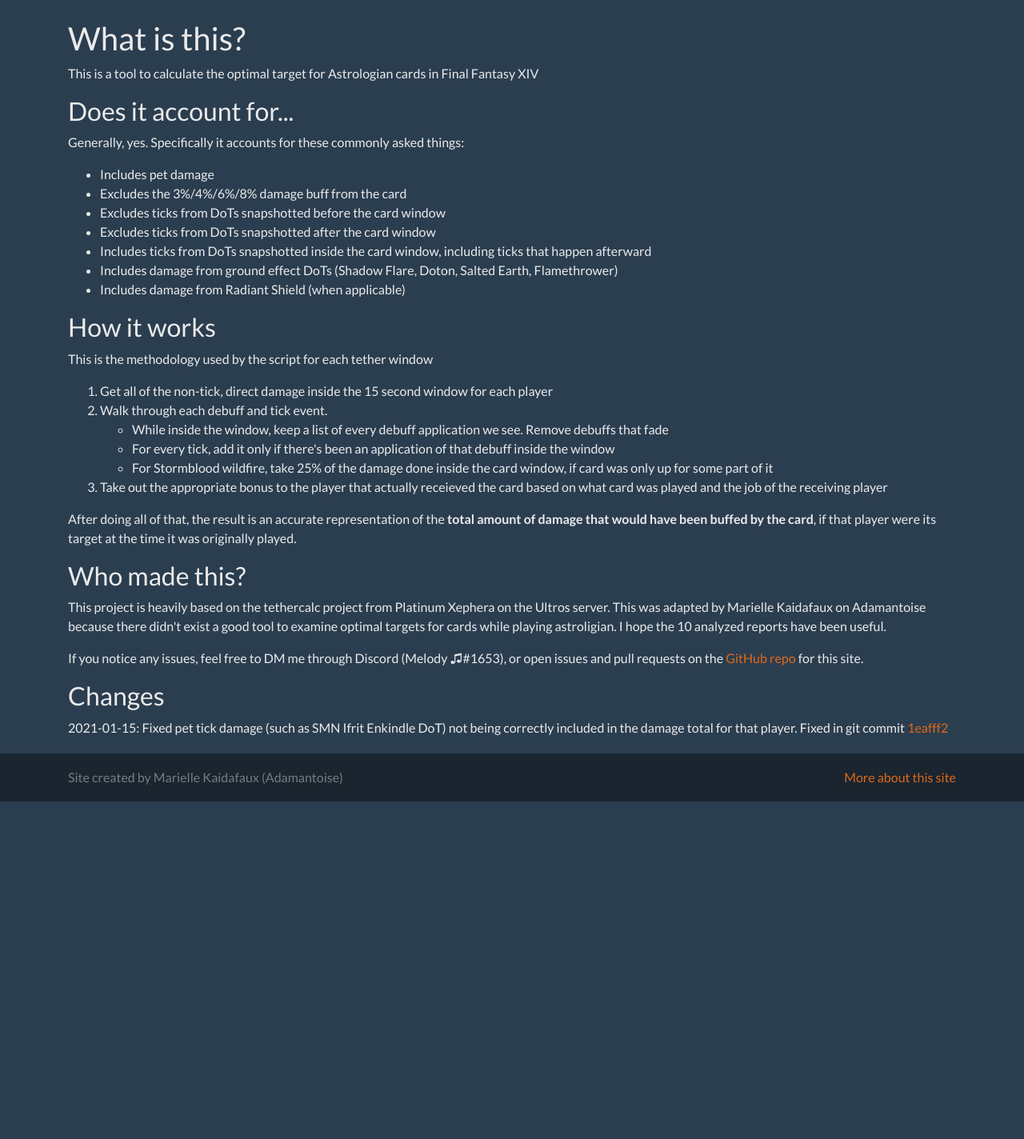
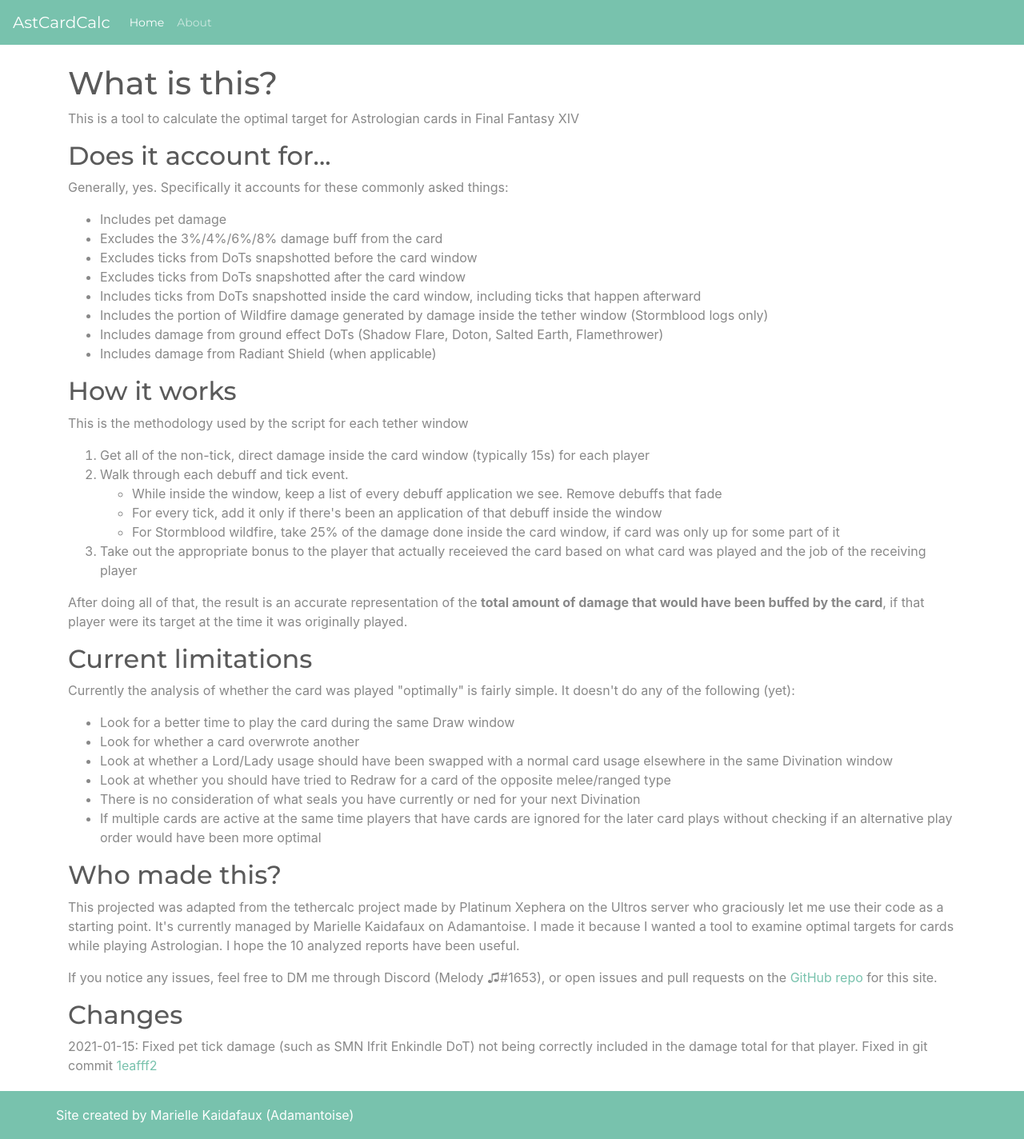
Before and after one commit to meldontaragon/astcardcalc, a Flask app: page /about in a window 1280 px wide. Shown: the whole page at 80% size. Before the commit the page ends 1002 px from the top, so only its background shows below. Run offline with Flask 2, Linux system fonts and the light colour scheme; tables that the repository leaves empty hold one stand-in row (values such as "Sample post"); some libraries are stand-ins or nearby versions.

Commit message:
Early work on card duration as well as adding a simple light green theme

```diff
--- a/templates/about.html
+++ b/templates/about.html
@@ -14,6 +14,7 @@
     <li>Excludes ticks from DoTs snapshotted before the card window</li>
     <li>Excludes ticks from DoTs snapshotted after the card window</li>
     <li>Includes ticks from DoTs snapshotted inside the card window, including ticks that happen afterward</li>
+    <li>Includes the portion of Wildfire damage generated by damage inside the tether window (Stormblood logs only)</li>
     <li>Includes damage from ground effect DoTs (Shadow Flare, Doton, Salted Earth, Flamethrower)</li>
     <li>Includes damage from Radiant Shield (when applicable)</li>
 </ul>
@@ -22,7 +23,7 @@
 
 <p>This is the methodology used by the script for each tether window</p>
 <ol>
-    <li>Get all of the non-tick, direct damage inside the 15 second window for each player</li>
+    <li>Get all of the non-tick, direct damage inside the card window (typically 15s) for each player</li>
     <li>Walk through each debuff and tick event.
         <ul>
             <li>While inside the window, keep a list of every debuff application we see. Remove debuffs that fade</li>
@@ -35,9 +36,20 @@
 
 <p>After doing all of that, the result is an accurate representation of the <strong>total amount of damage that would have been buffed by the card</strong>, if that player were its target at the time it was originally played.</p>
 
+<h2>Current limitations</h2>
+<p>Currently the analysis of whether the card was played "optimally" is fairly simple. It doesn't do any of the following (yet):</p>
+<ul>
+    <li>Look for a better time to play the card during the same Draw window</li>
+    <li>Look for whether a card overwrote another</li>
+    <li>Look at whether a Lord/Lady usage should have been swapped with a normal card usage elsewhere in the same Divination window</li>
+    <li>Look at whether you should have tried to Redraw for a card of the opposite melee/ranged type</li>
+    <li>There is no consideration of what seals you have currently or ned for your next Divination</li>
+    <li>If multiple cards are active at the same time players that have cards are ignored for the later card plays without checking if an alternative play order would have been more optimal</li>
+</ul>
+
 <h2>Who made this?</h2>
 
-<p>This project is heavily based on the tethercalc project from Platinum Xephera on the Ultros server. This was adapted by Marielle Kaidafaux on Adamantoise because there didn't exist a good tool to examine optimal targets for cards while playing astroligian. I hope the {{ report_count }} analyzed reports have been useful.</p>
+<p>This projected was adapted from the tethercalc project made by Platinum Xephera on the Ultros server who graciously let me use their code as a starting point. It's currently managed by Marielle Kaidafaux on Adamantoise. I made it because I wanted a tool to examine optimal targets for cards while playing Astrologian. I hope the {{ report_count }} analyzed reports have been useful.</p>
 <p>If you notice any issues, feel free to DM me through Discord (Melody ♫#1653), or open issues and pull requests on the <a href="https://github.com/meldontaragon/astcardcalc">GitHub repo</a> for this site.</p>
 
 <h2>Changes</h2>
--- a/templates/base.html
+++ b/templates/base.html
@@ -8,6 +8,9 @@
     <link rel="stylesheet" href="https://maxcdn.bootstrapcdn.com/bootswatch/4.0.0/superhero/bootstrap.min.css" crossorigin="anonymous">
     <link rel="shortcut icon" href="{{ url_for('static', filename='favicon.ico') }}">
     <meta name="viewport" content="width=device-width, initial-scale=1">
+
+    <link rel="stylesheet" href="https://bootswatch.com/4/minty/bootstrap.min.css" crossorigin="anonymous">
+
     <style>
         html {
             position: relative;
@@ -29,28 +32,65 @@
             text-align: center;
         }
         .card, .result-row {
-            border: 1px solid #92bade;
+            /* border: 1px solid #548046; */
             border-top-width: 3px;
             border-radius: 5px;
         }
         .footer {
+            /* display: block; */
             position: absolute;
             bottom: 0;
+            left: 0;
+            right: 0;
+
             width: 100%;
             line-height: 60px;
-            background-color: #1a252f;
+            border-top: 1px solid white;
+            text-align: center;
+            color: #fff;
+            background-color: #78c2ad;
         }
+        .loader {
+            border: 16px solid #f3f3f3; /* Light grey */
+            border-top: 16px solid #78c2ad; /* Light green */
+            border-radius: 50%;
+            width: 120px;
+            height: 120px;
+            animation: spin 0.5s linear infinite;
+        }
+        @keyframes spin {
+            0% { transform: rotate(0deg); }
+            100% { transform: rotate(360deg); }
+        }
+
     </style>
 </head>
 <body>
+    <nav class="navbar navbar-expand-lg navbar-dark bg-primary">
+        <a class="navbar-brand" href="/">AstCardCalc</a>
+        <button class="navbar-toggler" type="button" data-toggle="collapse" data-target="#navbarColor01" aria-controls="navbarColor01" aria-expanded="false" aria-label="Toggle navigation">
+          <span class="navbar-toggler-icon"></span>
+        </button>
+
+        <div class="collapse navbar-collapse" id="navbarColor01">
+          <ul class="navbar-nav mr-auto">
+            <li class="nav-item active">
+              <a class="nav-link" href="/">Home</a>
+            </li>
+            <li class="nav-item">
+              <a class="nav-link" href="/about">About</a>
+            </li>
+          </ul>
+        </div>
+    </nav>
+
     <div class="mt-4 container">
         {% block content %}{% endblock %}
     </div>
     <footer class="footer">
         <div class="container">
             <div class="row">
-                <div class="col-12 col-md-6 text-center text-md-left text-muted">Site created by Marielle Kaidafaux (Adamantoise)</div>
-                <div class="col-12 col-md-6 text-center text-md-right"><a href="/about" title="About AstCardCalc">More about this site</a></div>
+                <div>Site created by Marielle Kaidafaux (Adamantoise)</div>
             </div>
         </div>
     </footer>
```
Also changed, not shown: cardcalc.py (+5 -2 lines), localtesting.py (+4 -12 lines).
